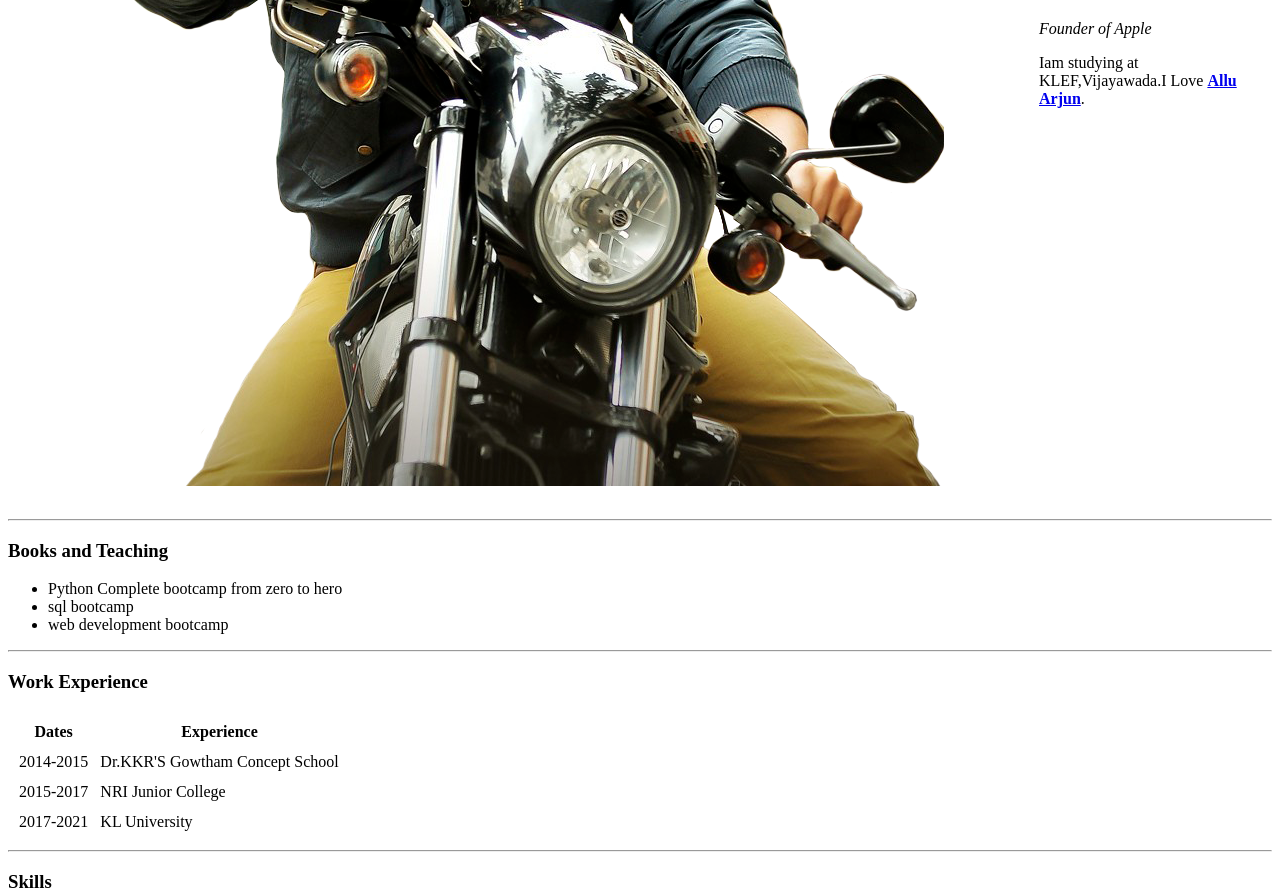
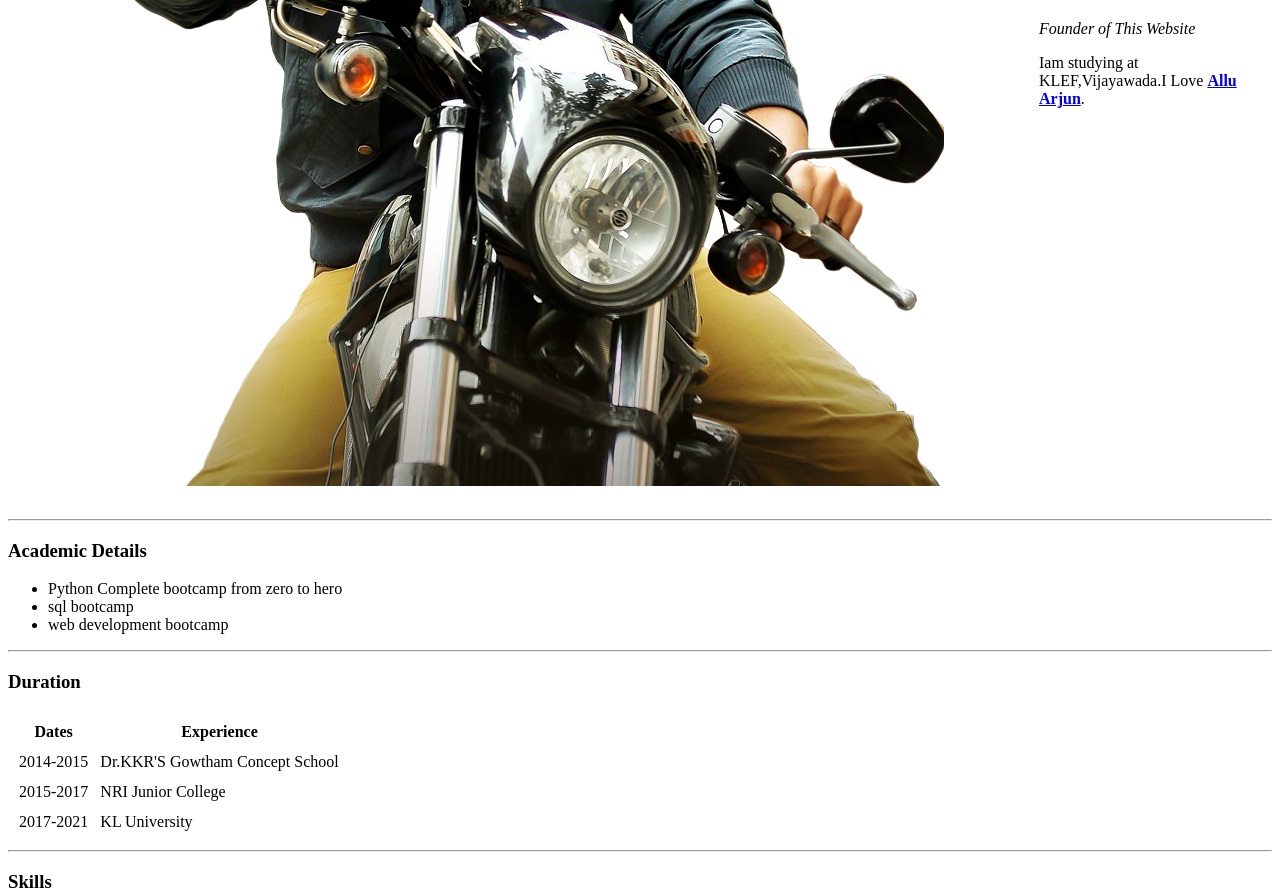
Before and after one commit to PremChaluvadi/cv, a plain HTML site: page index.html in a window 1280 px wide. Shown: the part 491-1381 px from the top of the page. Drawn offline with Linux system fonts and the light colour scheme.

Commit message:
Update index.html

```diff
--- a/index.html
+++ b/index.html
@@ -11,13 +11,13 @@
     <tr>
       <td><img src="prem.png" alt="Prem Profile Picture"></td>
       <td><h1>Prem Vijay Krishna</h1>
-      <p><em>Founder of Apple</em></p>
+      <p><em>Founder of This Website</em></p>
       <p>Iam studying at KLEF,Vijayawada.I Love <strong><a href="https://www.youtube.com/channel/UCLiwEQsSEmXe4ShFVJk_hAQ">Allu Arjun</a></strong>.</p></td>
     </tr>
   </table>
 
   <hr>
-  <h3>Books and Teaching</h3>
+  <h3>Academic Details</h3>
   <ul>
     <li>Python Complete bootcamp from zero to hero</li>
     <li>sql bootcamp</li>
@@ -25,7 +25,7 @@
   </ul>
   <hr>
 
-  <h3>Work Experience</h3>
+  <h3>Duration</h3>
   <table cellspacing="10">
     <thead>
       <tr>
```
